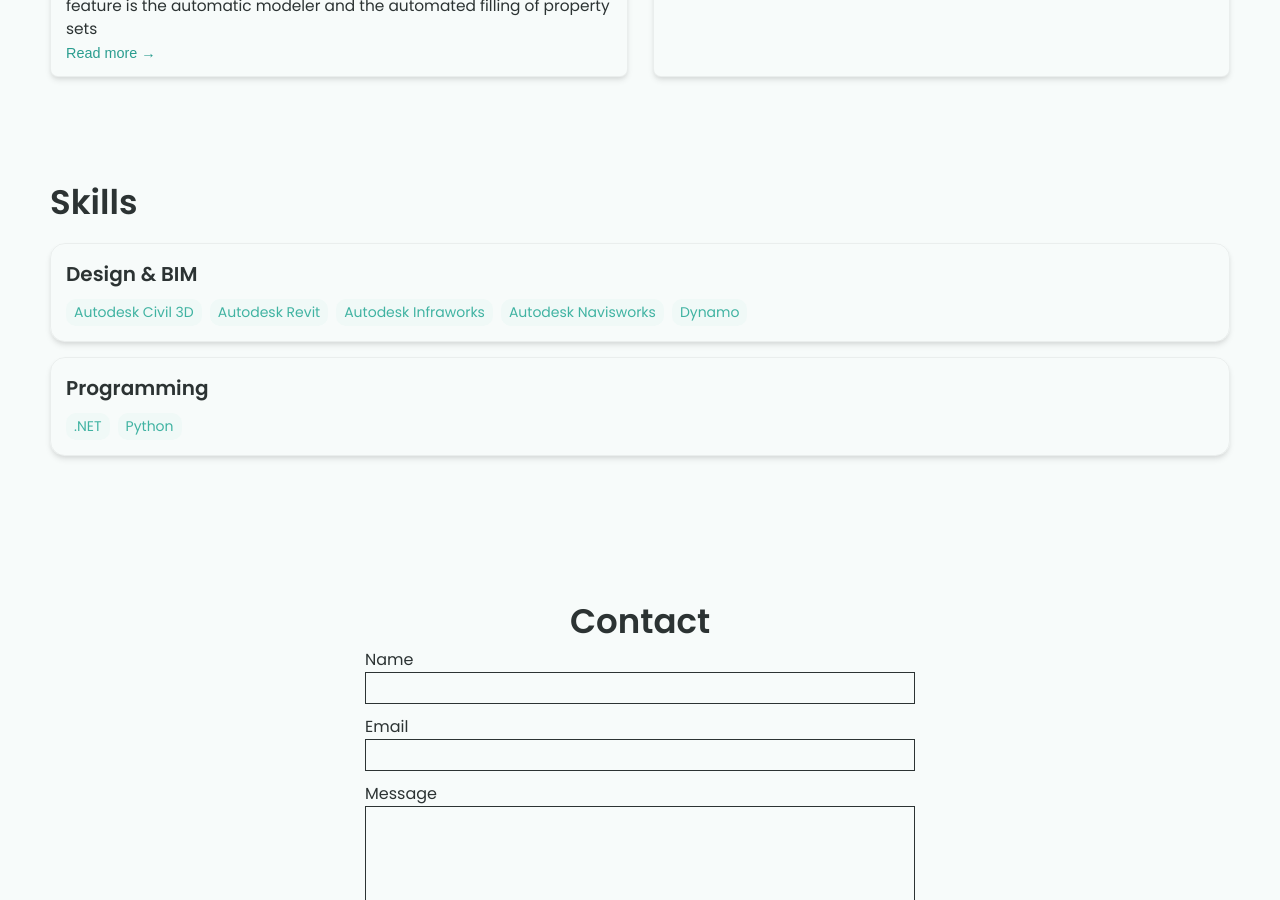
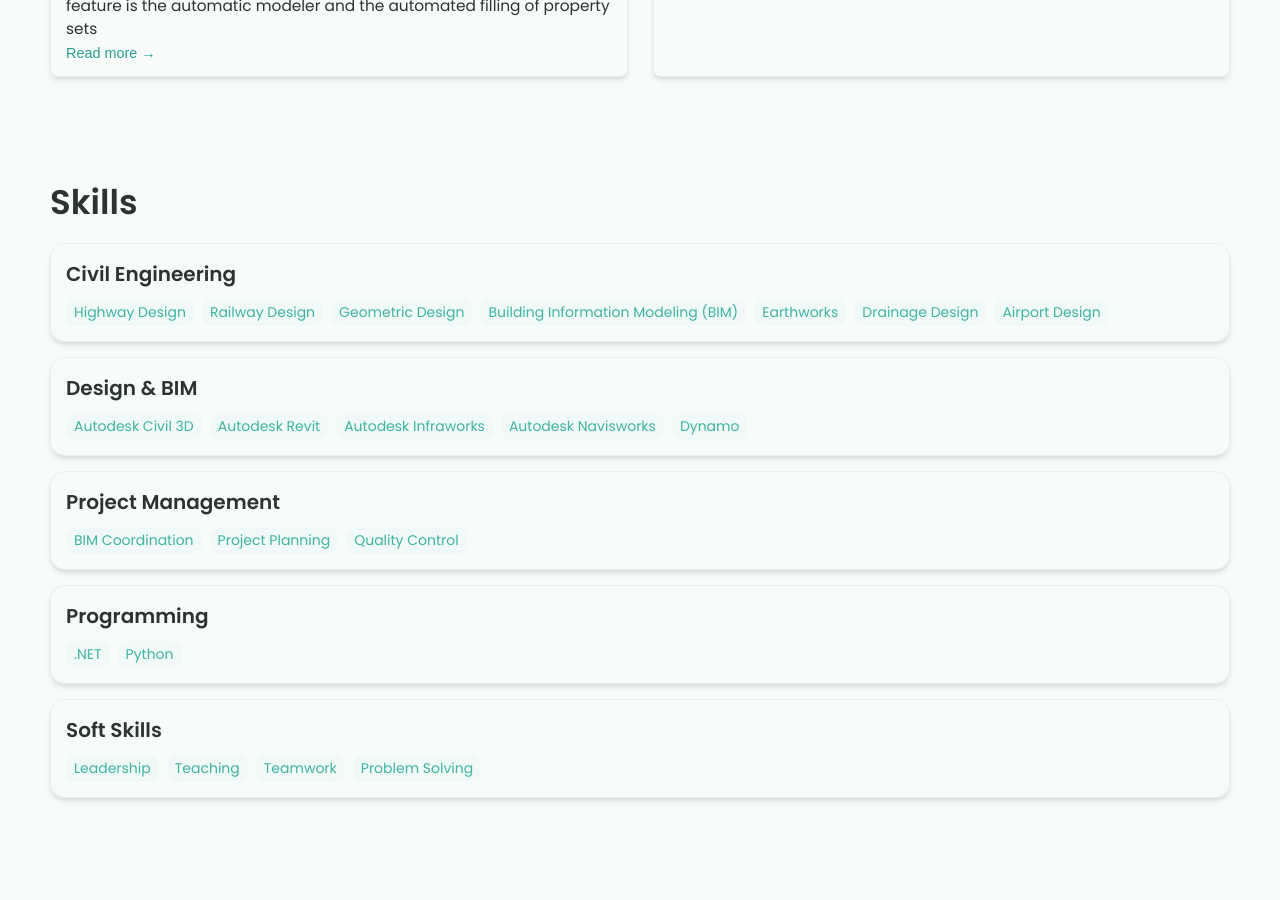
Before and after one commit to sneffetsd/sneffetsd.github.io, a Jekyll site: the page built from index.html, in a window 1280 px wide and 900 px high, scrolled down 1923 px. Built offline with Jekyll 4.4.1, drawn with Linux system fonts in a browser that asks for light colours.

Commit message:
atualizado skills

```diff
--- a/_config.yml
+++ b/_config.yml
@@ -48,6 +48,15 @@ external-links:    # input only your own url slug. The icons with missing entrie
 
 # Skills Section - Add the list of your Skills by categories/tools. The indentation for each level needs to be precise.
 skills:
+  - category: Civil Engineering
+    tools:
+    - Highway Design
+    - Railway Design
+    - Geometric Design
+    - Building Information Modeling (BIM)
+    - Earthworks
+    - Drainage Design
+    - Airport Design
   - category: Design & BIM
     tools:
     - Autodesk Civil 3D
@@ -55,10 +64,21 @@ skills:
     - Autodesk Infraworks
     - Autodesk Navisworks
     - Dynamo
+  - category: Project Management
+    tools:
+    - BIM Coordination
+    - Project Planning
+    - Quality Control
   - category: Programming
     tools:
     - .NET
     - Python
+  - category: Soft Skills
+    tools:
+    - Leadership
+    - Teaching
+    - Teamwork
+    - Problem Solving
 
 # Contact Form Setup. Setup an account and copy over the key. When someone fills out the form, it will be received in your email.
 formspree-key:   https://formspree.io/f/xanrjgol
```
